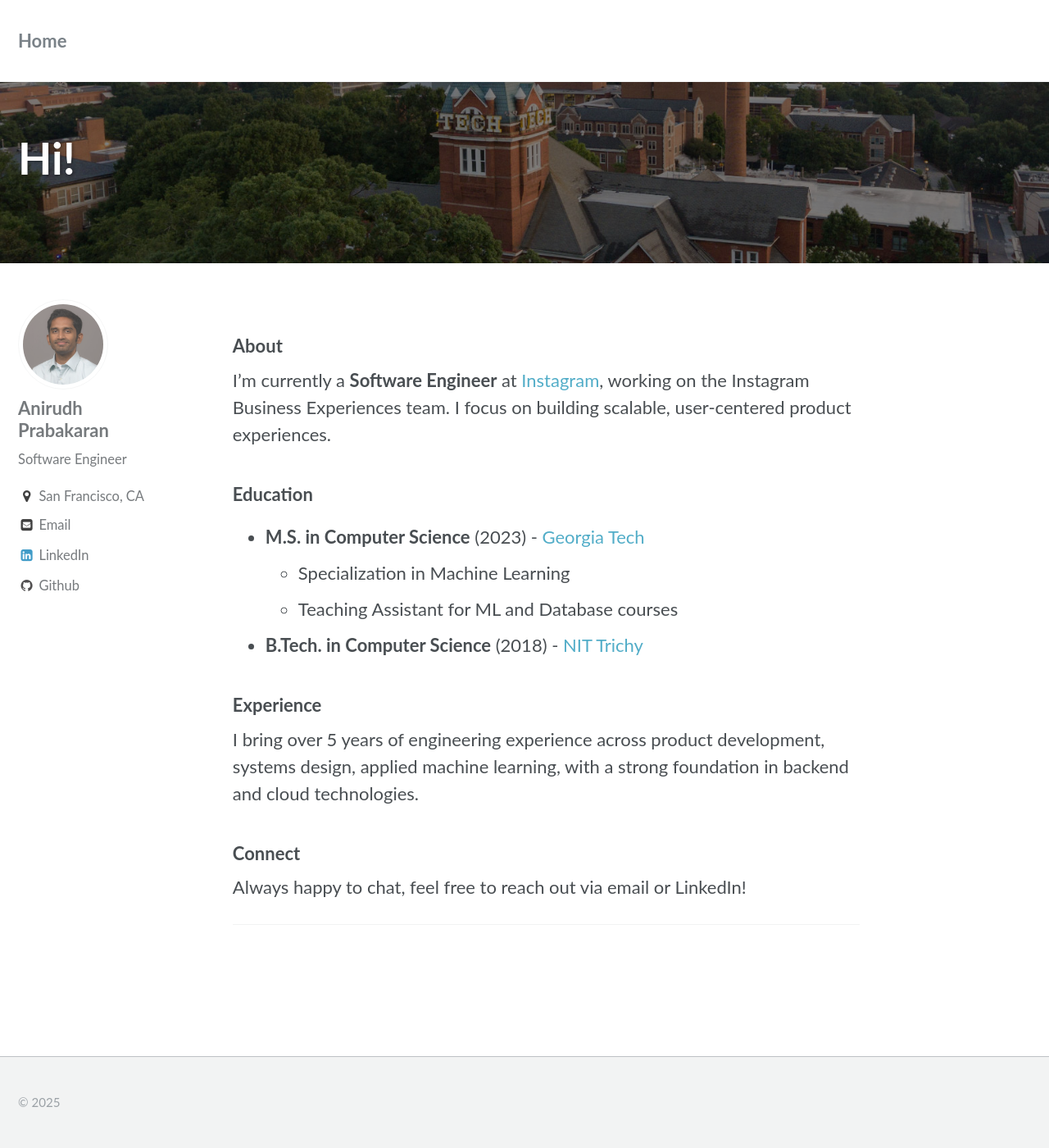
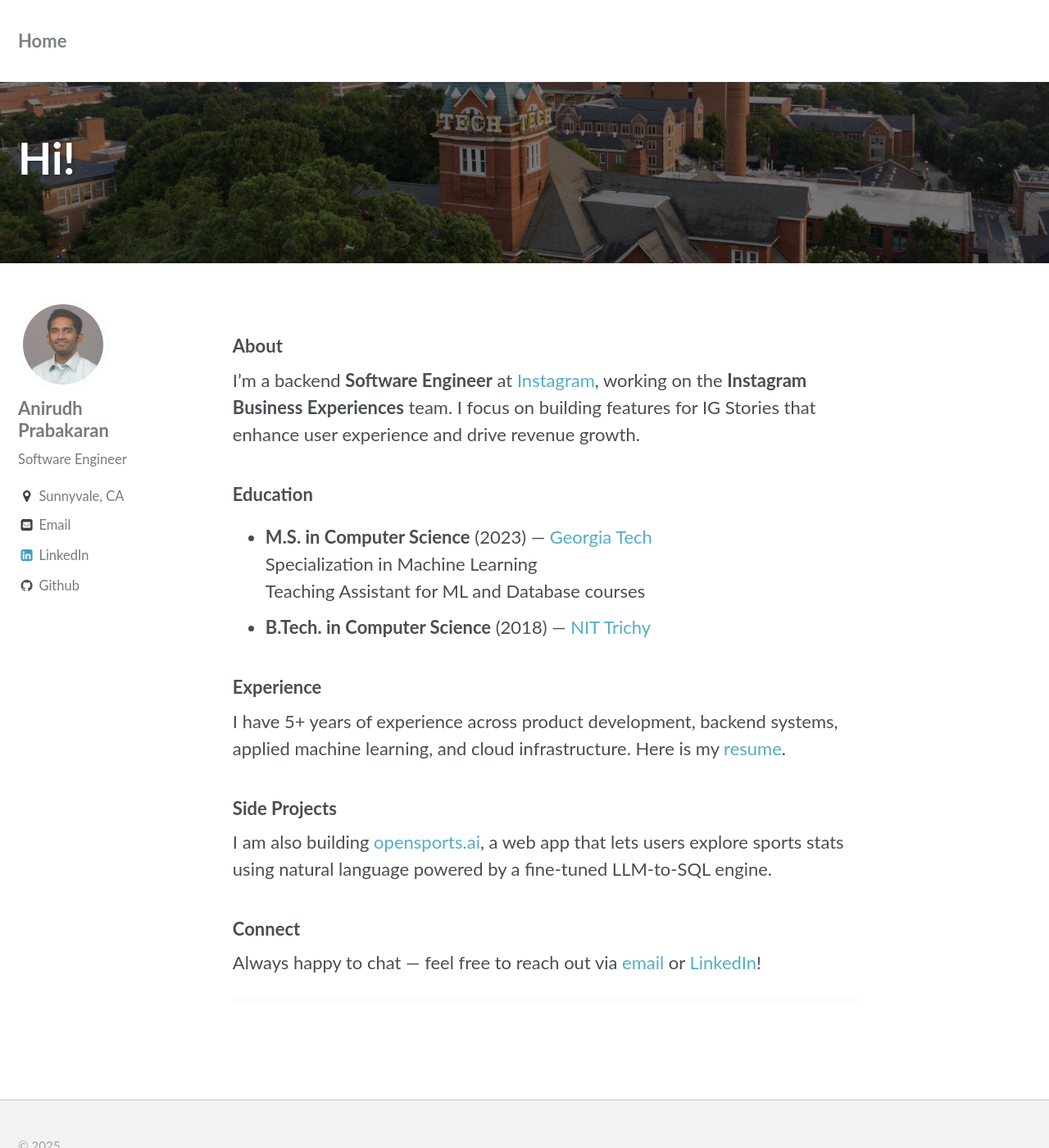
Before and after one commit to Anirudh58/Anirudh58.github.io, a Jekyll site: the page built from _pages/home.md, in a window 1280 px wide and 1400 px high. Shown: the whole window at 82% size. Built offline with Jekyll 4.4.1, drawn with Linux system fonts in a browser that asks for light colours.

Commit message:
june 2025 update

```diff
--- a/_config.yml
+++ b/_config.yml
@@ -81,7 +81,7 @@ author:
   name             : "Anirudh Prabakaran"
   avatar           : "/assets/images/anip.jpg" # path of avatar image, e.g. "/assets/images/bio-photo.jpg"
   bio              : "Software Engineer"
-  location         : "San Francisco, CA"
+  location         : "Sunnyvale, CA"
   email            : "anirudhprabakaran7@gmail.com"
   uri              :
   bitbucket        :
--- a/_pages/home.md
+++ b/_pages/home.md
@@ -10,24 +10,27 @@ header:
   overlay_filter: "0.5"
   overlay_image: /assets/images/gt.jpg
 excerpt: ""
-
 ---
 
 ### About
 
-I'm currently a **Software Engineer** at [Instagram](https://instagram.com), working on the Instagram Business Experiences team. I focus on building scalable, user-centered product experiences.
+I'm a backend **Software Engineer** at [Instagram](https://instagram.com){:target="_blank"}, working on the **Instagram Business Experiences** team. I focus on building features for IG Stories that enhance user experience and drive revenue growth.
 
 ### Education
-- **M.S. in Computer Science** (2023) - [Georgia Tech](https://www.gatech.edu)
-  - Specialization in Machine Learning
-  - Teaching Assistant for ML and Database courses
-- **B.Tech. in Computer Science** (2018) - [NIT Trichy](https://www.nitt.edu)
+- **M.S. in Computer Science** (2023) — [Georgia Tech](https://www.gatech.edu){:target="_blank"}
+  Specialization in Machine Learning
+  Teaching Assistant for ML and Database courses
+- **B.Tech. in Computer Science** (2018) — [NIT Trichy](https://www.nitt.edu){:target="_blank"}
 
 ### Experience
-I bring over 5 years of engineering experience across product development, systems design, applied machine learning, with a strong foundation in backend and cloud technologies.
+I have 5+ years of experience across product development, backend systems, applied machine learning, and cloud infrastructure. Here is my [resume](/resume).
+
+### Side Projects
+I am also building [opensports.ai](https://opensports.ai){:target="_blank"}, a web app that lets users explore sports stats using natural language powered by a fine-tuned LLM-to-SQL engine.
 
 ### Connect
-Always happy to chat, feel free to reach out via email or LinkedIn!
+Always happy to chat — feel free to reach out via [email](mailto:anipeas@gmail.com) or [LinkedIn](https://www.linkedin.com/in/anirudh-prabakaran/){:target="_blank"}!
+
 
 <div id='featured'></div>
 
```
Also changed, not shown: 1 other file.
